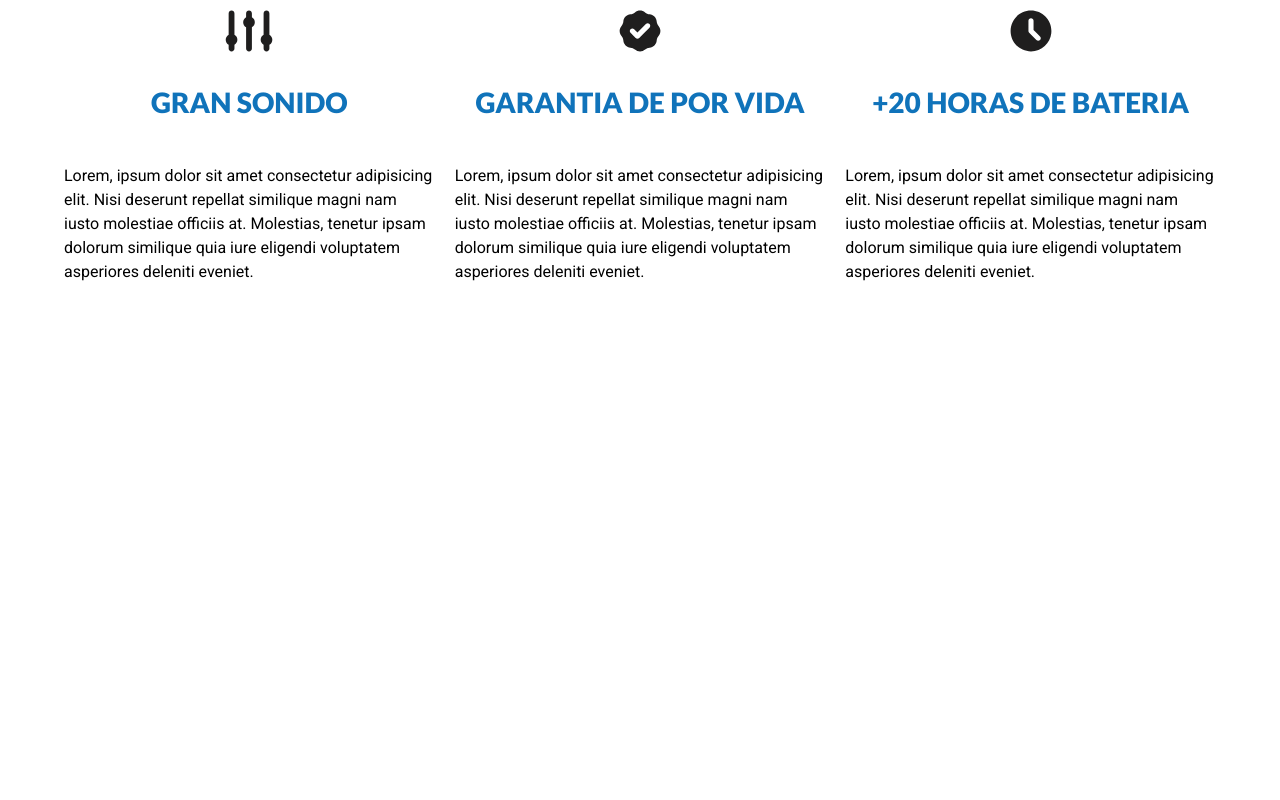
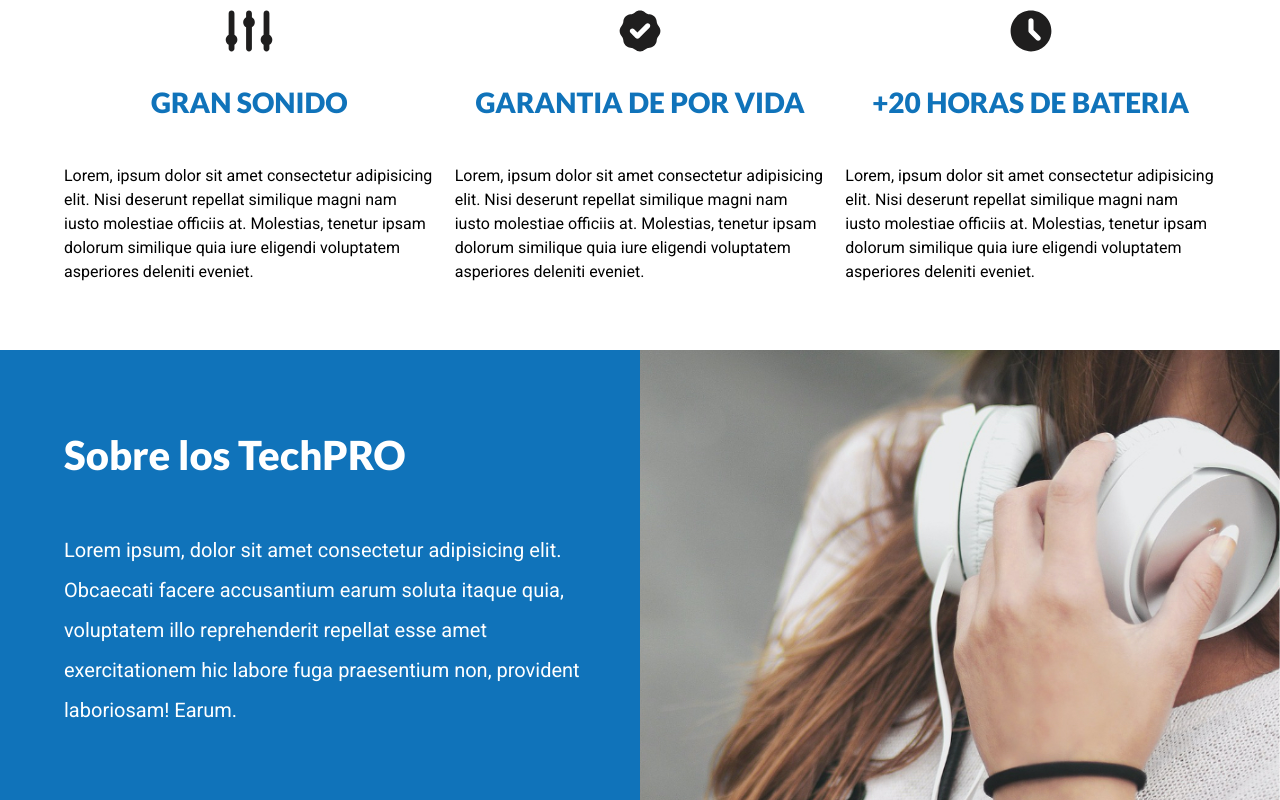
Before and after one commit to ManuelSA97/Audifonos-LandingPage, a plain HTML site: page index.html in a window 1280 px wide. Shown: the part 729-1529 px from the top of the page. Before the commit the page ends 1079 px from the top, so only its background shows below. Drawn offline with Linux system fonts and the light colour scheme.

Commit message:
Agregando la seccion "Sobre Tech"

```diff
--- a/css/style.css
+++ b/css/style.css
@@ -168,3 +168,72 @@ img{
         gap: 2rem;
     }
 }
+
+/** Sobre Tech **/
+
+.sobre-tech{
+    background-image: linear-gradient(to bottom, transparent 50%, var(--primario) 0%), url(../img/imagen-mujer.jpg);
+    background-position: right;
+    background-repeat: repeat, no-repeat;
+    background-size: 100%, 110rem;
+}
+
+@media (min-width: 768px) {
+    .sobre-tech{
+        background-image: linear-gradient(to left, transparent 50%, var(--primario) 0%), url(../img/imagen-mujer.jpg);
+        background-repeat: repeat, no-repeat;
+    }
+}
+
+@media (min-width: 1600px) {
+    .sobre-tech{
+        background-size: 100%, 210rem;
+    }
+}
+
+.sobre-tech-grid{
+    display: grid;
+    grid-template-rows: repeat(2, 40rem);
+    row-gap: var(--separacion);
+}
+
+@media (min-width: 768px) {
+    .sobre-tech-grid{
+        grid-template-rows: unset;
+        row-gap: unset;
+        grid-template-columns: repeat(2, 1fr);
+        column-gap: 4rem;
+        padding: calc(var(--separacion)) 0;
+    }
+}
+
+.texto-sobre-tech{
+    grid-row: 2/3;
+    color: var(--blanco);
+    display: flex;
+    flex-direction: column;
+    justify-content: space-around;
+    padding-bottom: var(--separacion);
+}
+
+@media (min-width: 768px) {
+    .texto-sobre-tech{
+        padding-bottom: 0;
+    }
+}
+
+.texto-sobre-tech h2{
+    font-size: 4rem;
+    padding-top: 8rem;
+}
+
+@media (min-width: 768px) {
+    .texto-sobre-tech h2{
+        padding-top: 0;
+    }
+}
+
+.texto-sobre-tech p{
+    font-size: 2rem;
+    line-height: 2;
+}
--- a/index.html
+++ b/index.html
@@ -58,11 +58,16 @@
                 <h3>+20 horas de bateria</h3>
                 <p>Lorem, ipsum dolor sit amet consectetur adipisicing elit. Nisi deserunt repellat similique magni nam iusto molestiae officiis at. Molestias, tenetur ipsam dolorum similique quia iure eligendi voluptatem asperiores deleniti eveniet.</p>
             </div>
+        </div>
+    </section>
 
-
-
+    <section class="sobre-tech">
+        <div class="contenedor sobre-tech-grid">
+            <div class="texto-sobre-tech">
+                <h2>Sobre los <span>TechPRO</span></h2>
+                <p>Lorem ipsum, dolor sit amet consectetur adipisicing elit. Obcaecati facere accusantium earum soluta itaque quia, voluptatem illo reprehenderit repellat esse amet exercitationem hic labore fuga praesentium non, provident laboriosam! Earum.</p>
+            </div>
         </div>
-
     </section>
 
 </body>
```
